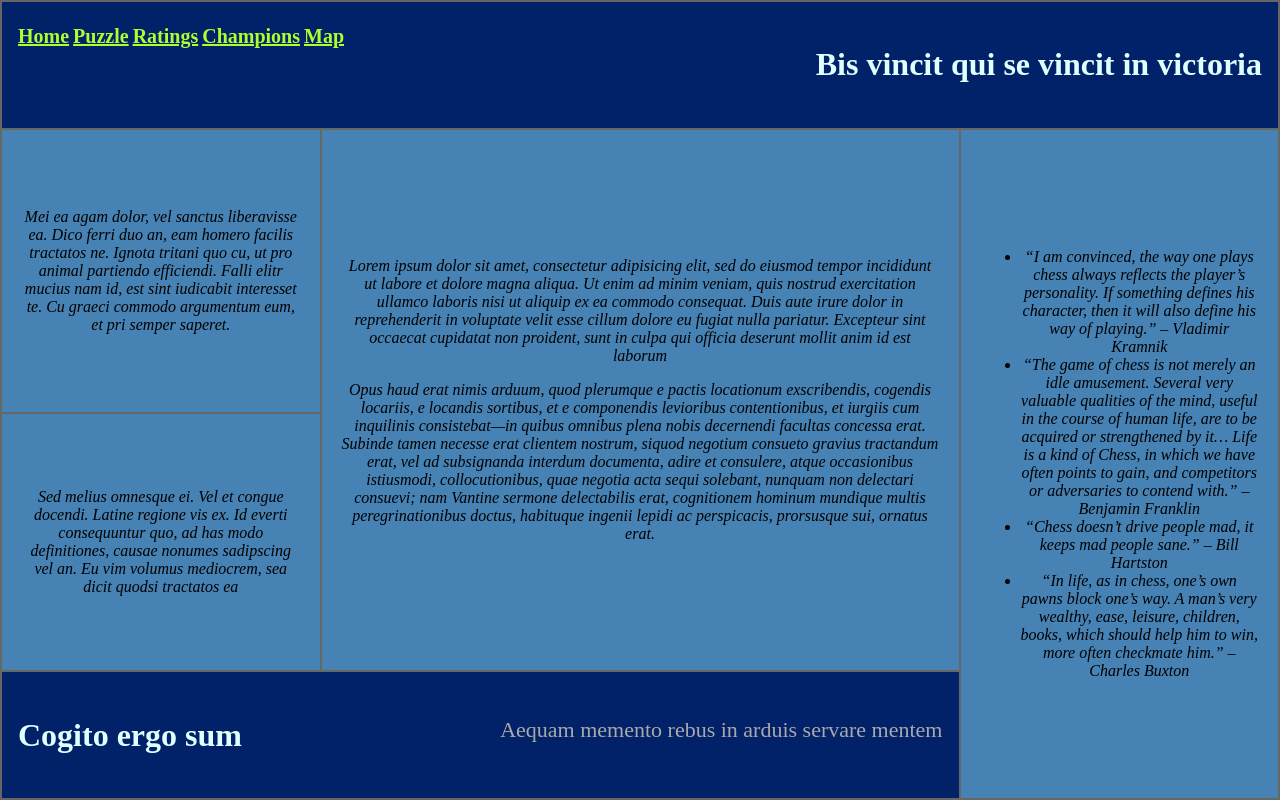
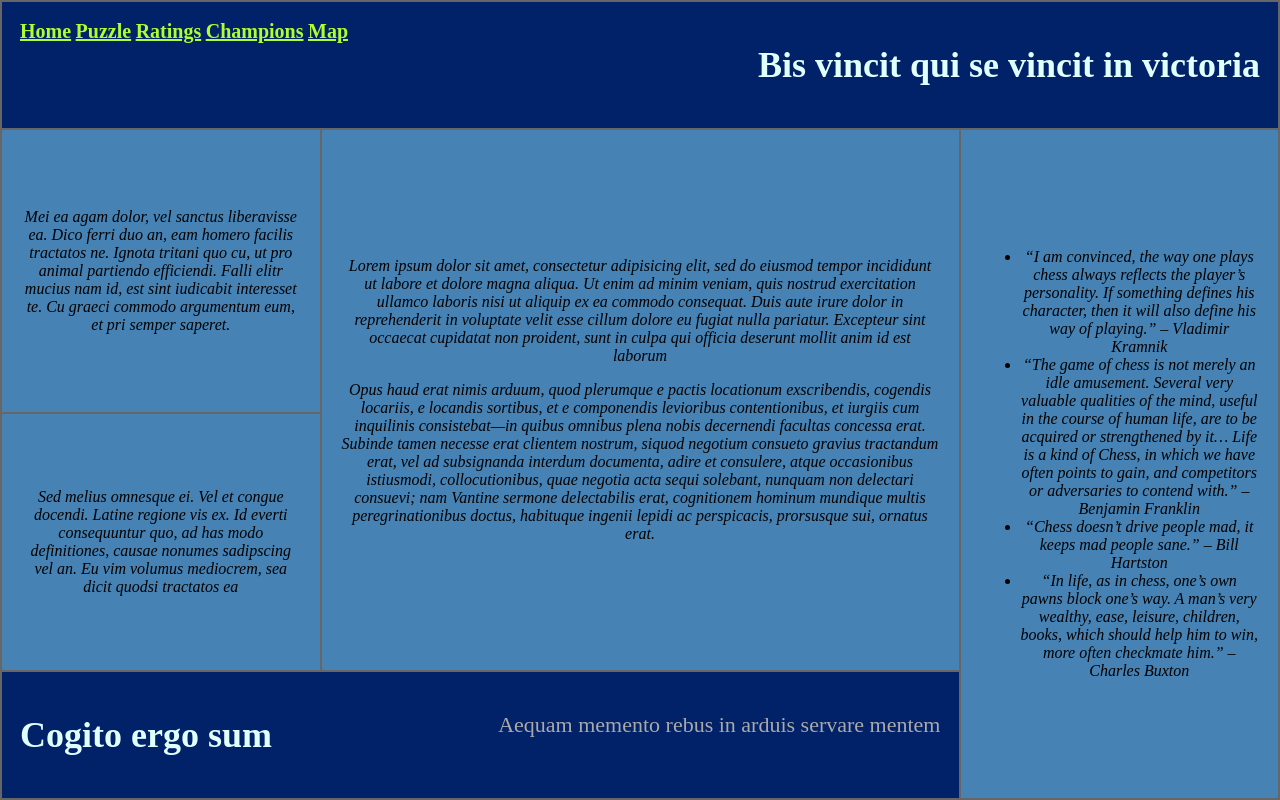
Before and after one commit to vcinonyx/vcinonyx.github.io, a plain HTML site: page lab-1/index.html in a window 1280 px wide. Drawn offline with Linux system fonts and the light colour scheme.

Commit message:
Update styles.css

```diff
--- a/lab-1/css/styles.css
+++ b/lab-1/css/styles.css
@@ -23,7 +23,6 @@ table{
 
 .header, .footer {
 	padding: 0 1em;
-	font-style:
 	font-size: 18px;
 	background-color: #012169;
 	height: 16%;
```
